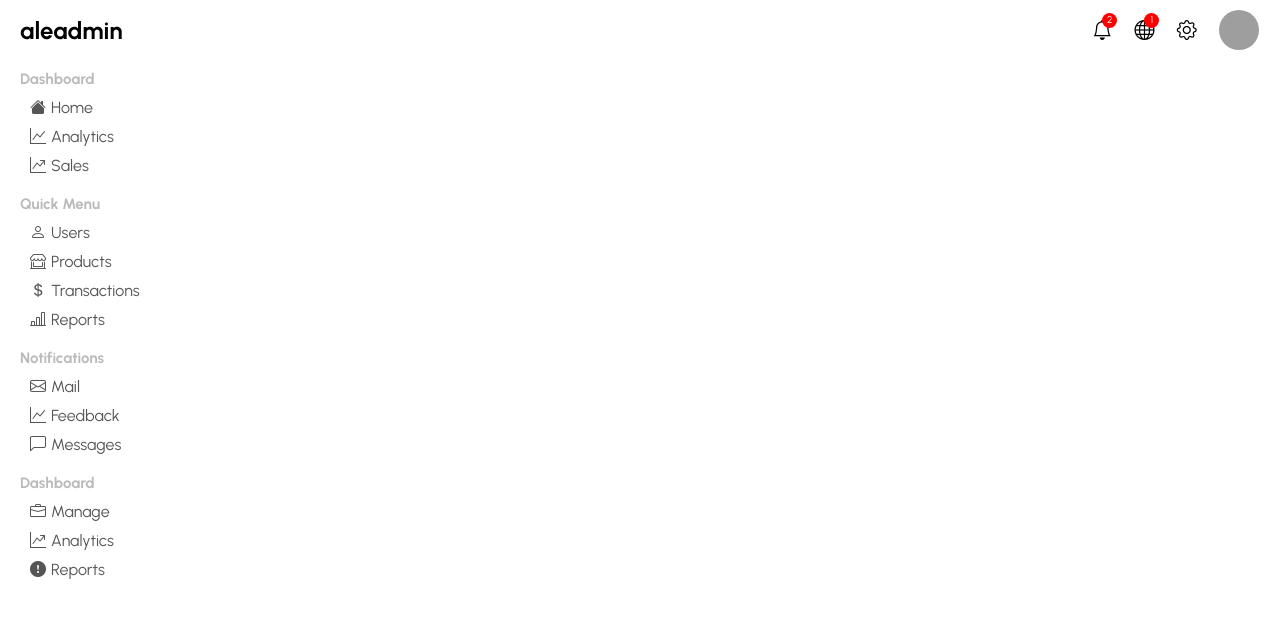
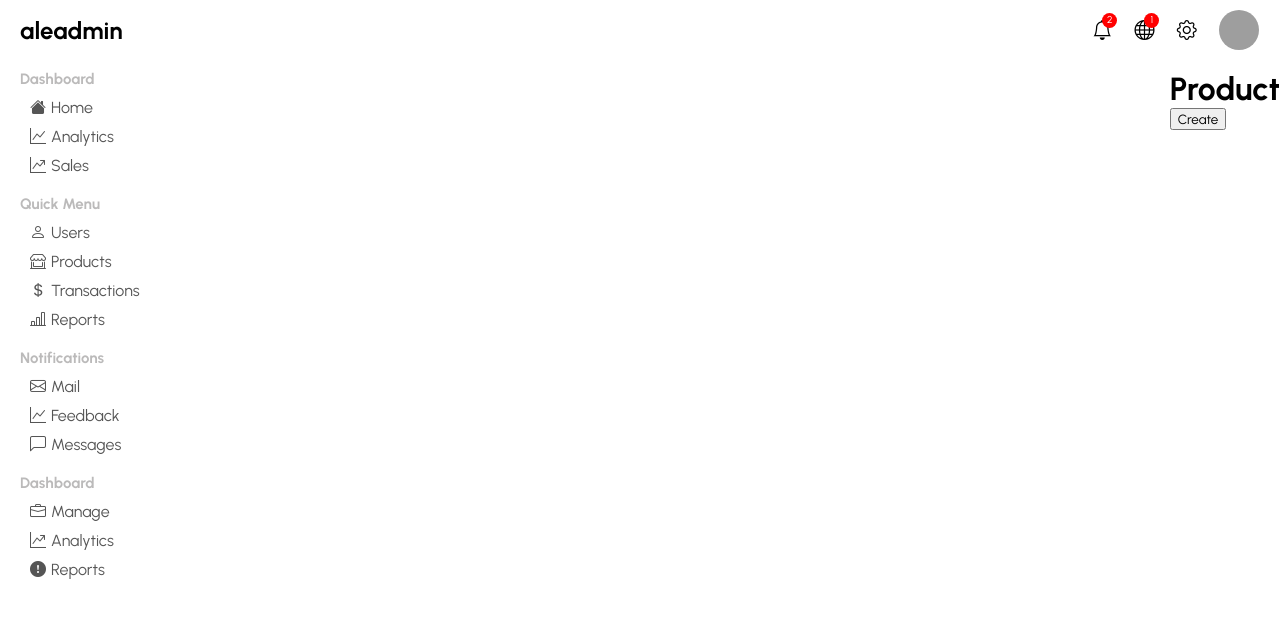
Before and after one commit to ginebras/react-dashboard, a React (Create React App) app: page /product-details/1 in a window 1280 px wide. Shown: the top 618 px of the page. Built offline with nearby package versions, Linux system fonts and the light colour scheme; grey boxes are pictures that could not be loaded.

Commit message:
1 file modified, 2 added

```diff
--- a/src/App.js
+++ b/src/App.js
@@ -10,6 +10,7 @@ import UsersList from './pages/UsersList/UsersList';
 import UserPage from './pages/UserPage/UserPage';
 import NewUser from './pages/NewUser/NewUser';
 import Products from './pages/Products/Products';
+import Product from './pages/Product/Product';
 
 export default function App() {
   return (
@@ -24,6 +25,7 @@ export default function App() {
             <Route exact path="/user-details/:id" element={<UserPage />} />
             <Route exact path="/newUser" element={<NewUser />} />
             <Route exact path="/products" element={<Products />} />
+            <Route exact path="/product-details/:id" element={<Product />} />
           </Routes>
         </div>
       </div>
--- /dev/null
+++ b/src/pages/Product/Product.jsx
@@ -0,0 +1,13 @@
+import React from 'react';
+import './Product.css';
+
+export default function Product() {
+  return (
+    <div className="product">
+      <div className="productTitleContainer">
+        <h1 className="productTitle">Product</h1>
+        <button className="createProductBtn">Create</button>
+      </div>
+    </div>
+  );
+}
```
Also changed, not shown: src/pages/Product/Product.css (added).
